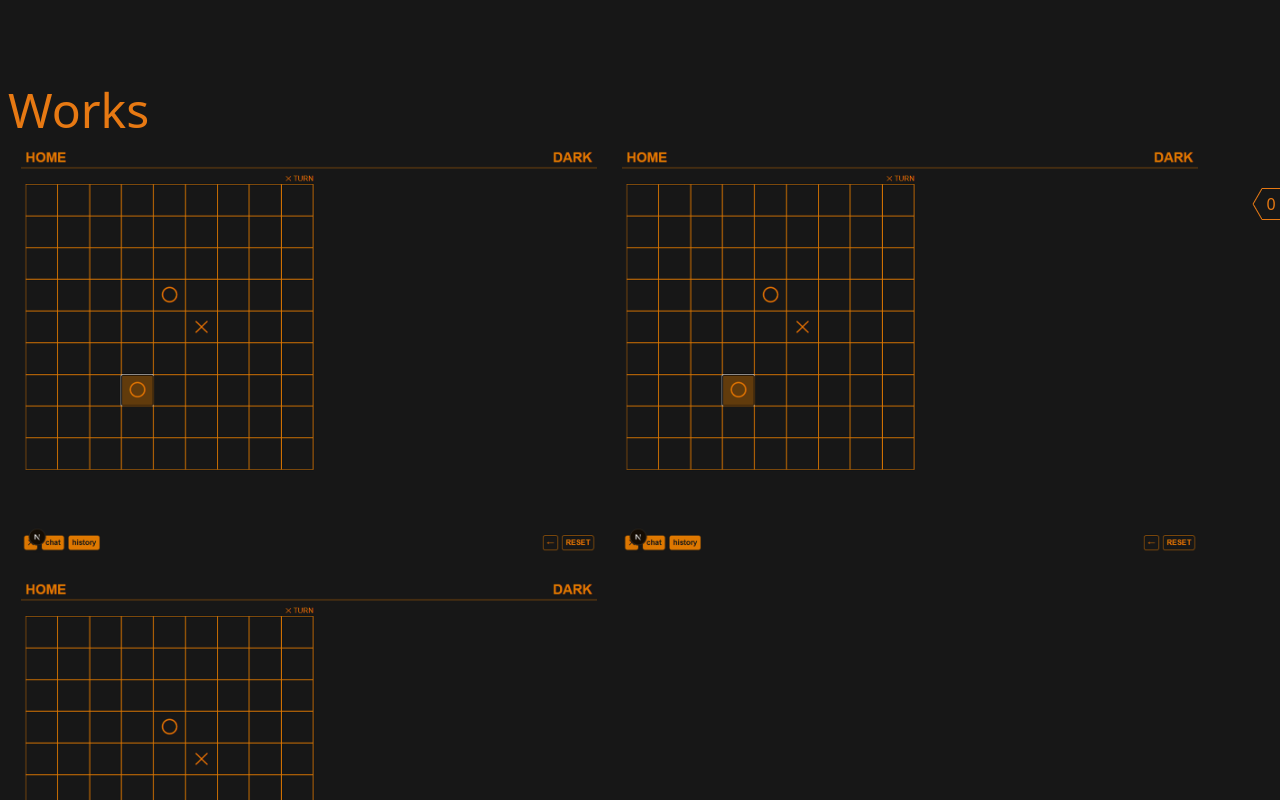
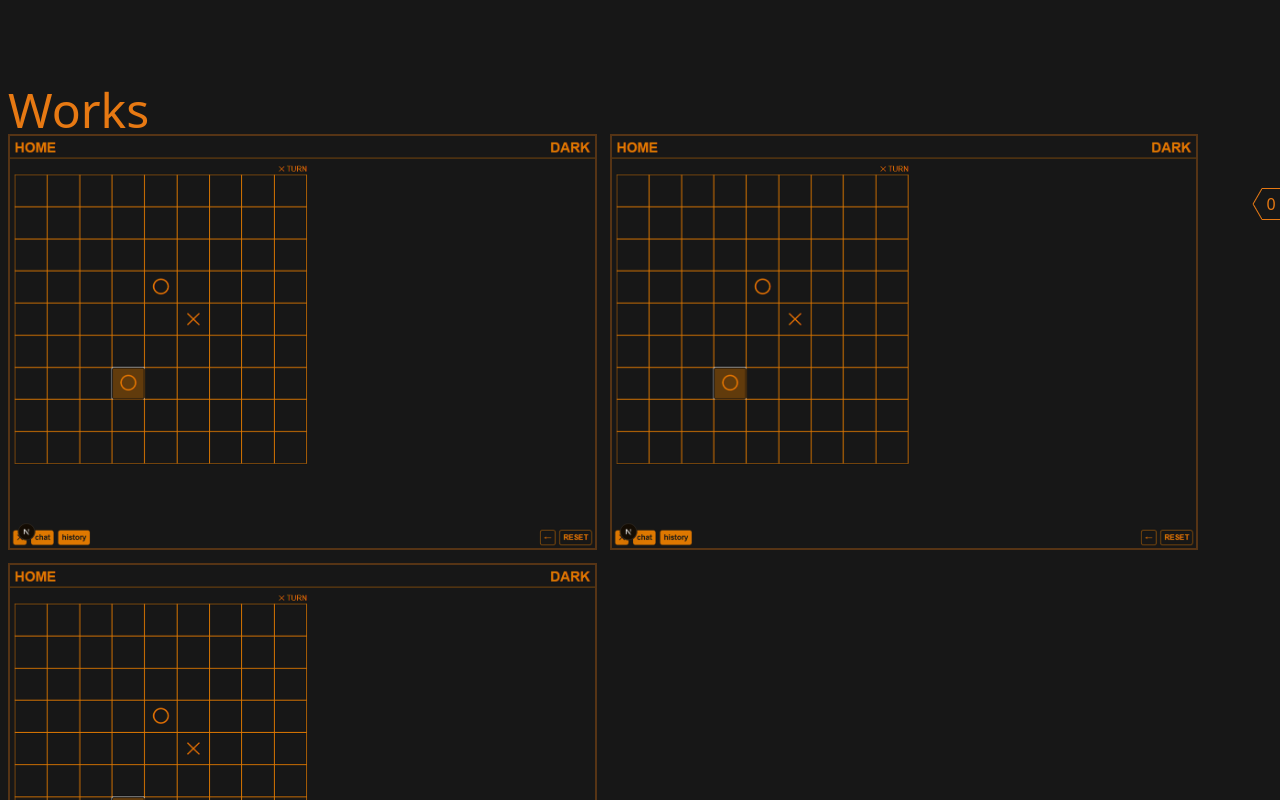
Before and after one commit to FujitaKohei04/portfolio, a Next.js app: page / in a window 1280 px wide. Shown: the part 580-1380 px from the top of the page. Built offline with nearby package versions, Linux system fonts and the light colour scheme.

Commit message:
feat: add work description in work detail card

```diff
--- a/src/app/main.module.css
+++ b/src/app/main.module.css
@@ -13,18 +13,30 @@
     flex-wrap: wrap;
 }
 
-.worksArranger > .imageFlame {
-    width: 45vw;
-    margin: 1vw;
+.worksArranger > .workImageFlame {
+    width: 46vw;
+    margin-right: 1vw;
+    margin-bottom: 1vw;
 }
 
-
+.workDetailCard {
+    margin: 4px;
+    padding: 4px;
+    border: 1px solid;
+    border-color: var(--foreground);
+    background-color: var(--background);
+}
 
 .workCloseButton {
     display: flex;
     flex-direction: row-reverse;
     margin-right: 8px;
 
+}
+
+.workDescription {
+    margin-top: 8px;
+    margin-bottom: 8px;
 }
 
 .workImages {
@@ -40,8 +52,8 @@
     justify-content: center;
 }
 
-.imageFlame {
-    padding: 2;
+.workImageFlame {
+    padding: 2px;
     background-color: color-mix(in srgb, var(--foreground), transparent 70%);
 }
 
@@ -53,10 +65,6 @@
     margin-right: 8px;
 }
 
-.target {
-    scroll-margin-top: 10vh;
-}
-
 .soumenSource {
     border-bottom: 1px solid;
 }
@@ -65,3 +73,7 @@
     font-size: xx-small;
     opacity: 50%;
 }
+
+.target {
+    scroll-margin-top: 10vh;
+}
--- a/src/app/page.tsx
+++ b/src/app/page.tsx
@@ -11,6 +11,7 @@ import GMK3 from "@/app/images/works/gomoku/gomoku3.png";
 
 type WorkContent = {
   workName: string;
+  workDescription: string;
   examples: {
     img: StaticImageData;
     description: string;
@@ -20,6 +21,7 @@ type WorkContent = {
 const WORKS: WorkContent[] = [
   {
     workName: "五目並べ",
+    workDescription: "ローカル用五目並べ。〇側と✕側のマークに分かれ、盤面上に「縦」「横」「斜め」のいずれかに対し、先にマークを５つ並べたほうが勝ち。Next.jsを用いて実装。",
     examples: [
       {
         img: GMK1,
@@ -37,6 +39,7 @@ const WORKS: WorkContent[] = [
   },
   {
     workName: "五目並べ",
+    workDescription: "ローカル用五目並べ。〇側と✕側のマークに分かれ、盤面上に「縦」「横」「斜め」のいずれかに対し、先にマークを５つ並べたほうが勝ち。Next.jsを用いて実装。",
     examples: [
       {
         img: GMK1,
@@ -54,6 +57,7 @@ const WORKS: WorkContent[] = [
   },
   {
     workName: "五目並べ",
+    workDescription: "ローカル用五目並べ。〇側と✕側のマークに分かれ、盤面上に「縦」「横」「斜め」のいずれかに対し、先にマークを５つ並べたほうが勝ち。Next.jsを用いて実装。",
     examples: [
       {
         img: GMK1,
@@ -136,7 +140,7 @@ const Work = ({workContents}:{workContents: WorkContent[]}) => {
       <div>
         <div className={styles.worksArranger}>
         {works.map((work, index) => (
-          <button key={index} onClick={() => workOnClicked(index)} className={styles.imageFlame}>
+          <button key={index} onClick={() => workOnClicked(index)} className={styles.workImageFlame}>
             <Image src={work.examples[0].img} alt={work.examples[0].description} />
           </button>
         ))}
@@ -145,16 +149,21 @@ const Work = ({workContents}:{workContents: WorkContent[]}) => {
 
       {isShowWorkDetail &&
         <div className={styles.workImages} onClick={() => setIsShowWorkDetail(false)}>
-          <div className={styles.workCloseButton} onClick={(e) => e.stopPropagation()}>
+          <div className={styles.workCloseButton} >
             <button onClick={() => setIsShowWorkDetail(false)}>✕</button>
           </div>
+          <div className={styles.workDetailCard} onClick={(e) => e.stopPropagation()}>
+            <div className={styles.workDescription}>
+              {`${works[workNum].workDescription}`}
+            </div>
 
-          <div className={styles.imageFlame} onClick={(e) => e.stopPropagation()}>
-            <Image src={works[workNum].examples[imgNum].img} alt={works[workNum].examples[imgNum].description}/>
-          </div>
-          <div className={styles.workChanger} onClick={(e) => e.stopPropagation()}>
-            <button onClick={() => setImgNum((imgNum+(IMG_NUM-1))%IMG_NUM)}>＜</button>
-            <button onClick={() => setImgNum((imgNum+1)%IMG_NUM)}>＞</button>
+            <div className={styles.workImageFlame} >
+              <Image src={works[workNum].examples[imgNum].img} alt={works[workNum].examples[imgNum].description}/>
+            </div>
+            <div className={styles.workChanger} >
+              <button onClick={() => setImgNum((imgNum+(IMG_NUM-1))%IMG_NUM)}>＜</button>
+              <button onClick={() => setImgNum((imgNum+1)%IMG_NUM)}>＞</button>
+            </div>
           </div>
         </div>
       }
```
